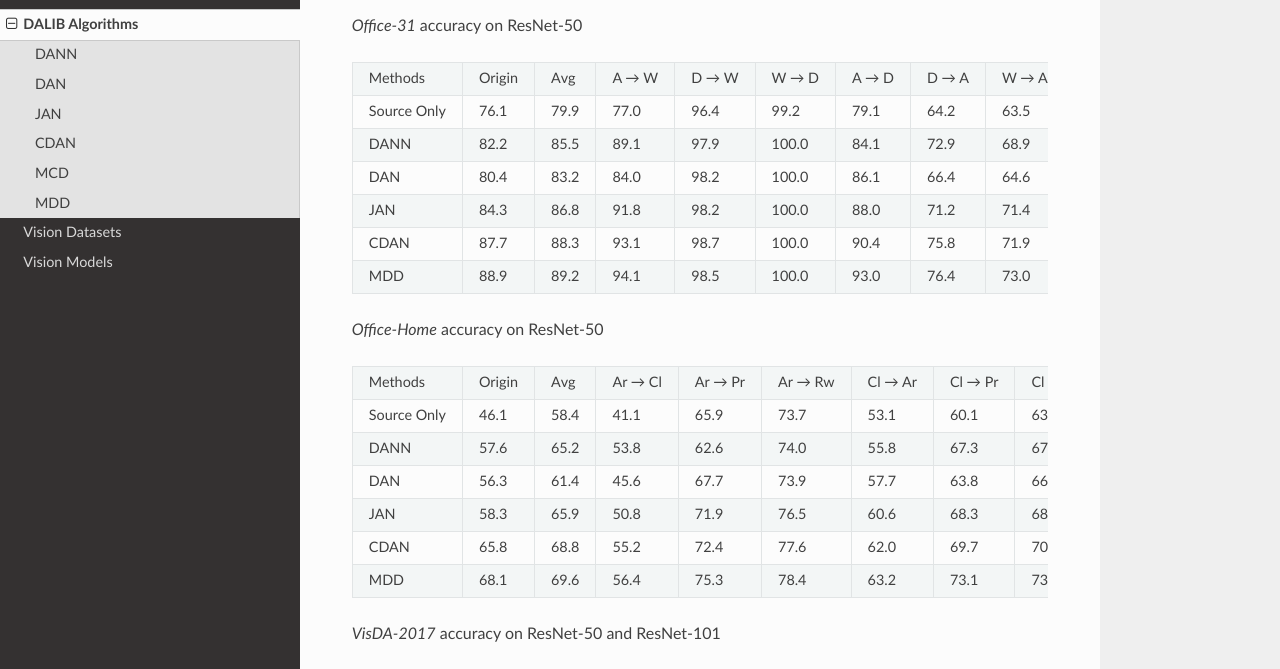
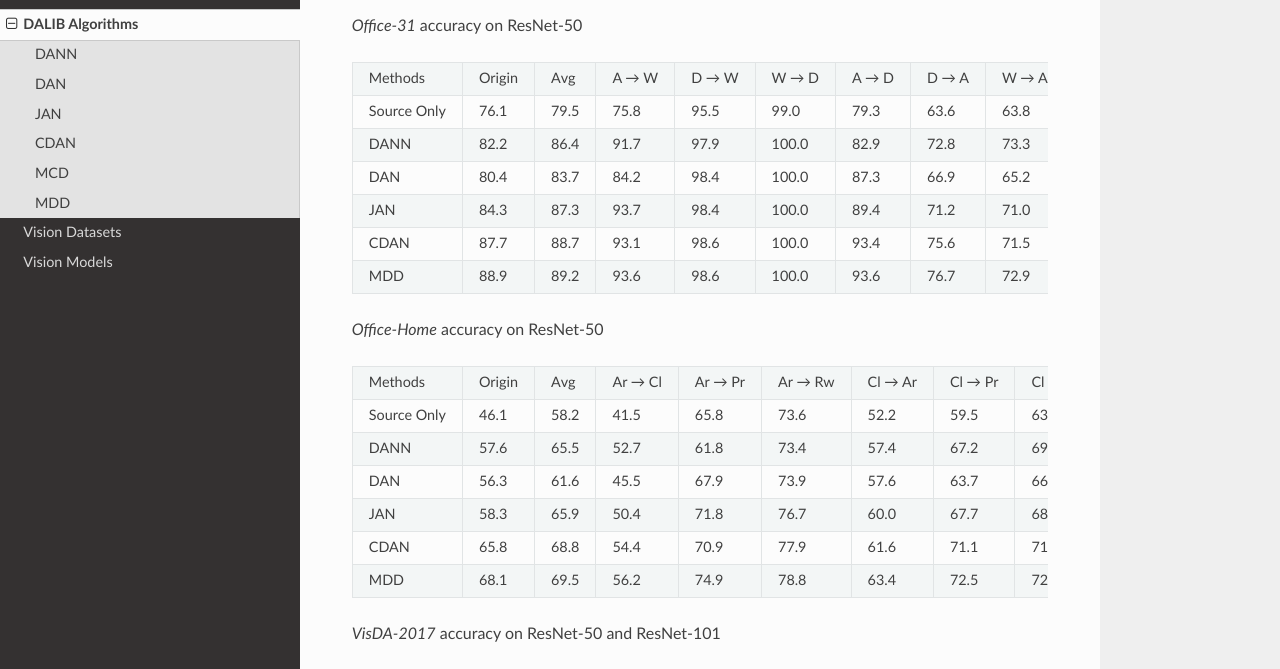
Before and after one commit to thuml/Transfer-Learning-Library, a Sphinx documentation site: the page built from docs/source/dalib.adaptation.rst, in a window 1280 px wide and 900 px high, scrolled down 398 px. Shown: the part 156-825 px from the top of the window. Built offline with Sphinx 7.4.7 and the Read the Docs theme 2.0.0, drawn with Linux system fonts in a browser that asks for light colours.

Commit message:
Update dalib.adaptation.rst

```diff
--- a/docs/source/dalib.adaptation.rst
+++ b/docs/source/dalib.adaptation.rst
@@ -20,12 +20,12 @@ Note that `Origin` means the accuracy reported by the original paper, while `Avg
 
 ===========     ======  ======  ======  ======  ======  ======  ======  ======
 Methods         Origin  Avg     A → W   D → W   W → D   A → D   D → A   W → A
-Source Only     76.1    79.9    77.0    96.4    99.2    79.1    64.2    63.5
-DANN            82.2    85.5    89.1    97.9    100.0   84.1    72.9    68.9
-DAN             80.4    83.2    84.0    98.2    100.0   86.1    66.4    64.6
-JAN             84.3    86.8    91.8    98.2    100.0   88.0    71.2    71.4
-CDAN            87.7    88.3    93.1    98.7    100.0    90.4    75.8    71.9
-MDD             88.9    89.2    94.1    98.5    100.0   93.0    76.4    73.0
+Source Only     76.1    79.5    75.8    95.5    99.0    79.3    63.6    63.8
+DANN            82.2    86.4    91.7    97.9    100.0   82.9    72.8    73.3
+DAN             80.4    83.7    84.2    98.4    100.0   87.3    66.9    65.2
+JAN             84.3    87.3    93.7    98.4    100.0   89.4    71.2    71.0
+CDAN            87.7    88.7    93.1    98.6    100.0   93.4    75.6    71.5
+MDD             88.9    89.2    93.6    98.6    100.0   93.6    76.7    72.9
 ===========     ======  ======  ======  ======  ======  ======  ======  ======
 
 
@@ -33,12 +33,12 @@ MDD             88.9    89.2    94.1    98.5    100.0   93.0    76.4    73.0
 
 =========== ======= ======= ======= ======= ======= ======= ======= ======= ======= ======= ======= ======= ======= =======
 Methods     Origin  Avg     Ar → Cl Ar → Pr Ar → Rw Cl → Ar Cl → Pr Cl → Rw Pr → Ar Pr → Cl Pr → Rw Rw → Ar Rw → Cl Rw → Pr
-Source Only 46.1    58.4    41.1    65.9    73.7    53.1    60.1    63.3    52.2    36.7    71.8    64.8    42.6    75.2
-DANN        57.6    65.2    53.8    62.6    74.0    55.8    67.3    67.3    55.8    55.1    77.9    71.1    60.7    81.1
-DAN         56.3    61.4    45.6    67.7    73.9    57.7    63.8    66.0    54.9    40.0    74.5    66.2    49.1    77.9
-JAN         58.3    65.9    50.8    71.9    76.5    60.6    68.3    68.7    60.5    49.6    76.9    71.0    55.9    80.5
-CDAN        65.8    68.8    55.2    72.4    77.6    62.0    69.7    70.9    62.4    54.3    80.5    75.5    61.0    83.8
-MDD         68.1    69.6    56.4    75.3    78.4    63.2    73.1    73.3    63.9    54.8    79.7    73.2    60.7    83.7
+Source Only 46.1    58.2    41.5    65.8    73.6    52.2    59.5    63.6    51.5    36.4    71.3    65.2    42.8    75.4
+DANN        57.6    65.5    52.7    61.8    73.4    57.4    67.2    69.6    57.2    55.4    79.0    71.4    60.0    81.1
+DAN         56.3    61.6    45.5    67.9    73.9    57.6    63.7    66.2    55.2    39.7    74.3    66.8    49.1    78.7
+JAN         58.3    65.9    50.4    71.8    76.7    60.0    67.7    68.9    60.4    49.8    77.0    71.2    55.6    81.0
+CDAN        65.8    68.8    54.4    70.9    77.9    61.6    71.1    71.9    62.3    54.9    80.7    75.1    60.8    83.7
+MDD         68.1    69.5    56.2    74.9    78.8    63.4    72.5    72.6    63.8    54.6    80.0    73.5    60.1    83.7
 =========== ======= ======= ======= ======= ======= ======= ======= ======= ======= ======= ======= ======= ======= =======
 
 *VisDA-2017* accuracy on ResNet-50 and ResNet-101
```
